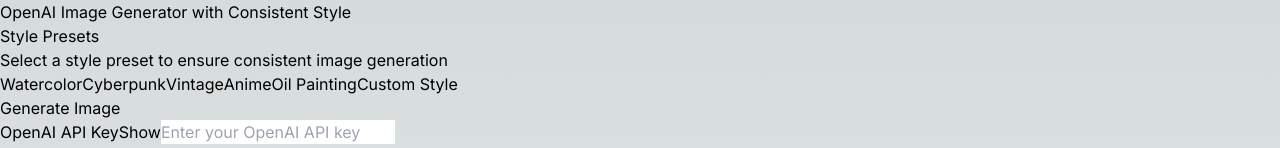
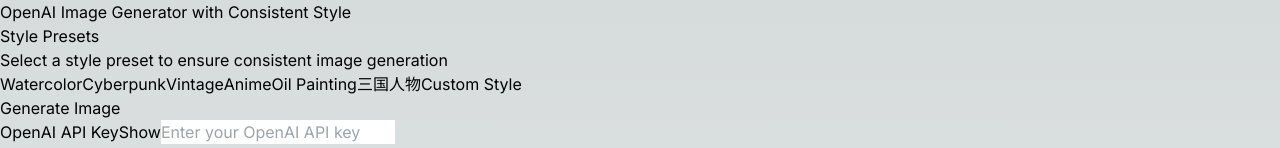
Before and after one commit to gnuser/ai-image-generator, a Next.js app: page / in a window 1280 px wide. Shown: the top 148 px of the page. Built offline with nearby package versions, Linux system fonts and the light colour scheme.

Commit message:
Add new style preset for traditional Chinese painting depicting Three Kingdoms characters

```diff
--- a/app/components/StylePresets.tsx
+++ b/app/components/StylePresets.tsx
@@ -40,6 +40,14 @@
     description: "Classical oil painting with rich textures",
     prompt:
       "oil painting style, rich textures, classical, detailed brushstrokes, artistic",
+  },
+  {
+    id: "three-kingdoms",
+    name: "三国人物",
+    description:
+      "Traditional Chinese painting style depicting Three Kingdoms characters",
+    prompt:
+      "traditional Chinese ink painting style, Three Kingdoms era characters, historical Chinese warriors, dramatic poses, ornate armor, ancient Chinese aesthetic",
   },
   {
     id: "custom",
```
